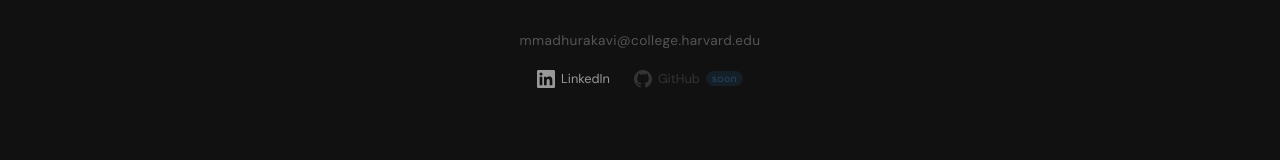
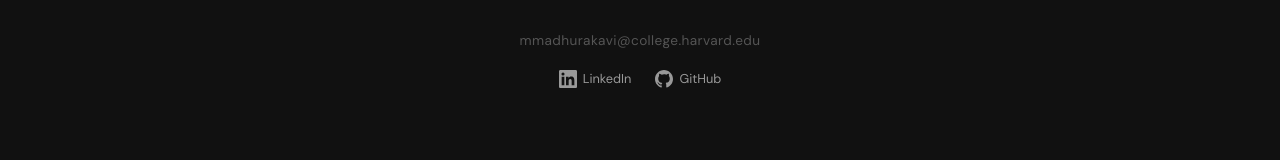
Before and after one commit to megana111/megana-website, a React (Vite) app: page / in a window 1280 px wide. Shown: the part 453-613 px from the top of the page. Built offline with nearby package versions, Linux system fonts and the light colour scheme; no server answers.

Commit message:
add GitHub link to hero section

```diff
--- a/src/components/Hero.jsx
+++ b/src/components/Hero.jsx
@@ -72,13 +72,12 @@
               </svg>
               <span>LinkedIn</span>
             </a>
-            <span className={styles.socialDisabled} title="coming soon">
+            <a href="https://github.com/megana111" target="_blank" rel="noreferrer" className={styles.socialLink}>
               <svg width="18" height="18" viewBox="0 0 24 24" fill="currentColor">
                 <path d="M12 0c-6.626 0-12 5.373-12 12 0 5.302 3.438 9.8 8.207 11.387.599.111.793-.261.793-.577v-2.234c-3.338.726-4.033-1.416-4.033-1.416-.546-1.387-1.333-1.756-1.333-1.756-1.089-.745.083-.729.083-.729 1.205.084 1.839 1.237 1.839 1.237 1.07 1.834 2.807 1.304 3.492.997.107-.775.418-1.305.762-1.604-2.665-.305-5.467-1.334-5.467-5.931 0-1.311.469-2.381 1.236-3.221-.124-.303-.535-1.524.117-3.176 0 0 1.008-.322 3.301 1.23A11.509 11.509 0 0 1 12 5.803c1.02.005 2.047.138 3.006.404 2.291-1.552 3.297-1.23 3.297-1.23.653 1.653.242 2.874.118 3.176.77.84 1.235 1.911 1.235 3.221 0 4.609-2.807 5.624-5.479 5.921.43.372.823 1.102.823 2.222v3.293c0 .319.192.694.801.576C20.566 21.797 24 17.3 24 12c0-6.627-5.373-12-12-12z"/>
               </svg>
               <span>GitHub</span>
-              <span className={styles.comingSoon}>soon</span>
-            </span>
+            </a>
           </div>
         </div>
       </div>
```
